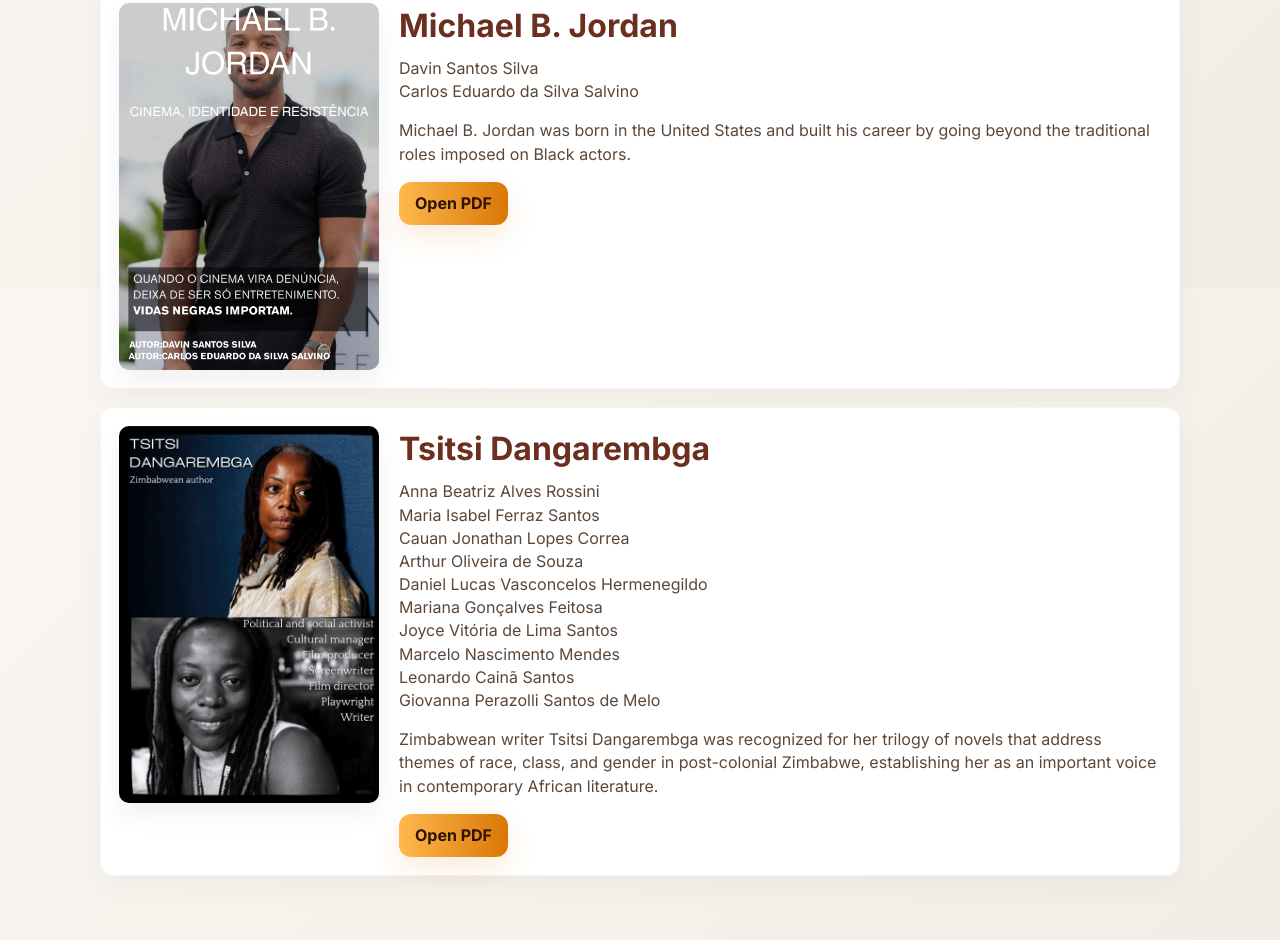
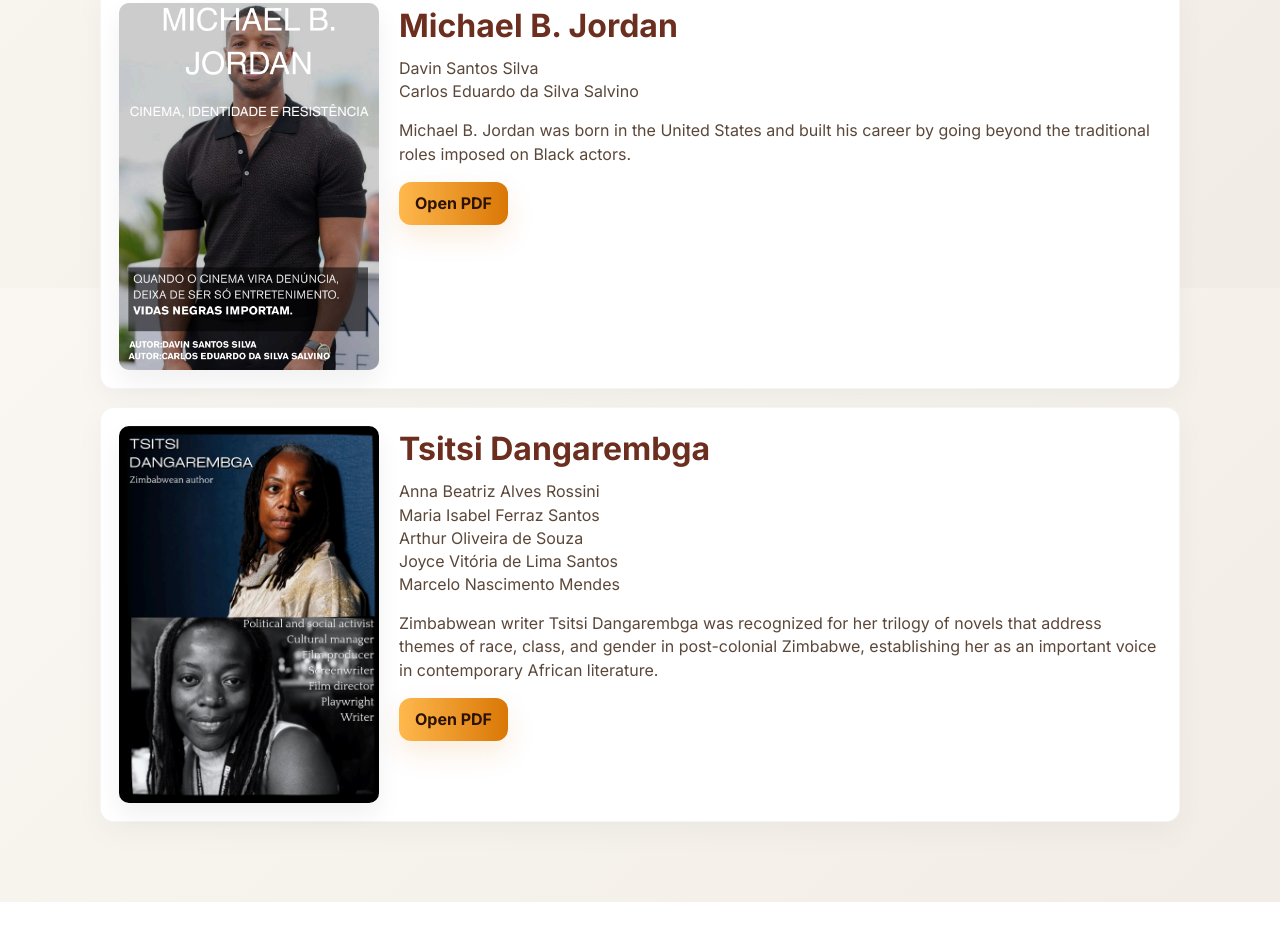
Before and after one commit to HendellM/FanzineIngl-s, a plain HTML site: page index.html in a window 1280 px wide. Shown: the part 2112-3052 px from the top of the page. After the commit the page ends 3014 px from the top, so only its background shows below. Drawn offline with nearby package versions, Linux system fonts and the light colour scheme.

Commit message:
alteração em arquivos e nomes

```diff
--- a/index.html
+++ b/index.html
@@ -498,14 +498,9 @@
                 authors: [
                     "Anna Beatriz Alves Rossini",
                     "Maria Isabel Ferraz Santos",
-                    "Cauan Jonathan Lopes Correa",
                     "Arthur Oliveira de Souza",
-                    "Daniel Lucas Vasconcelos Hermenegildo",
-                    "Mariana Gonçalves Feitosa",
                     "Joyce Vitória de Lima Santos",
-                    "Marcelo Nascimento Mendes",
-                    "Leonardo Cainã Santos",
-                    "Giovanna Perazolli Santos de Melo"
+                    "Marcelo Nascimento Mendes"
                 ],
 
                 description: "Zimbabwean writer Tsitsi Dangarembga was recognized for her trilogy of novels that address themes of race, class, and gender in post-colonial Zimbabwe, establishing her as an important voice in contemporary African literature.",
```
